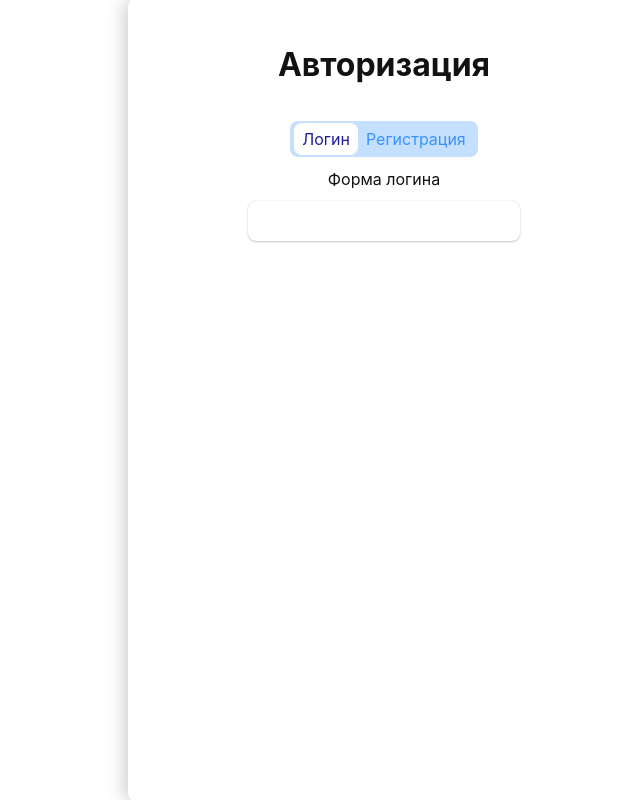
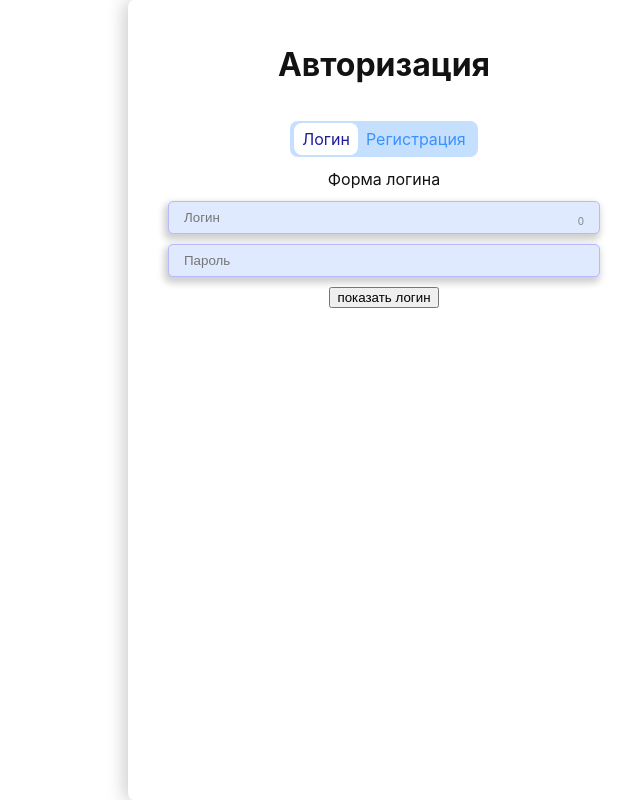
Before and after one commit to SergienkoNikita/logain-registration-react, a React (Vite) app: page /auth in a window 1280 px wide. Shown: the whole page, without its empty margins (640-1280 px from the left). Built offline with nearby package versions, Linux system fonts and the light colour scheme.

Commit message:
add input style & props

```diff
--- a/package.json
+++ b/package.json
@@ -18,7 +18,8 @@
     "react": "^18.2.0",
     "react-dom": "^18.2.0",
     "react-router-dom": "^6.11.2",
-    "sort-by": "^1.2.0"
+    "sort-by": "^1.2.0",
+    "@react-buddy/ide-toolbox": "^2.3.1"
   },
   "devDependencies": {
     "@types/react": "^18.0.28",
--- a/src/features/authentication/login-form/login-form.tsx
+++ b/src/features/authentication/login-form/login-form.tsx
@@ -1,9 +1,49 @@
-import { FC } from 'react';
+import { FC, useState } from 'react';
 import { BaseInput } from '../../../shared/ui';
 
-export const LoginForm: FC = () => (
-  <>
-    <div>Форма логина</div>
-    <BaseInput/>
-  </>
-);
+export const LoginForm: FC = () => {
+  const [loginForm, setLoginForm] = useState<{
+    login: string | number;
+    password: string | number;
+  }>({
+    login: '',
+    password: '',
+  });
+
+  const setLogin = (value: string | number) => {
+    setLoginForm({ ...loginForm, login: value });
+  };
+
+  const setPassword = (value: string | number) => {
+    setLoginForm({ ...loginForm, password: value });
+  };
+
+  const log = () => {
+    // eslint-disable-next-line no-console
+    console.log(loginForm);
+  };
+
+  return (
+    <>
+      <div>Форма логина</div>
+      <BaseInput
+        type='text'
+        showCount
+        placeholder='Логин'
+        value={loginForm.login}
+        onChange={setLogin}
+        clearable
+      />
+
+      <BaseInput
+        type='password'
+        placeholder='Пароль'
+        value={loginForm.login}
+        onChange={setPassword}
+        clearable
+      />
+
+      <button onClick={log}>показать логин</button>
+    </>
+  );
+};
--- a/src/index.css
+++ b/src/index.css
@@ -27,34 +27,6 @@ body {
   line-height: 1.5;
   color: #121212;
 }
-textarea,
-input,
-button {
-  font-size: 1rem;
-  font-family: inherit;
-  border: none;
-  border-radius: 8px;
-  padding: 0.5rem 0.75rem;
-  box-shadow: 0 0 1px hsla(0, 0%, 0%, 0.2), 0 1px 2px hsla(0, 0%, 0%, 0.2);
-  background-color: white;
-  line-height: 1.5;
-  margin: 0;
-}
-button {
-  color: #3992ff;
-  font-weight: 500;
-}
-
-textarea:hover,
-input:hover,
-button:hover {
-  box-shadow: 0 0 1px hsla(0, 0%, 0%, 0.6), 0 1px 2px hsla(0, 0%, 0%, 0.2);
-}
-
-button:active {
-  box-shadow: 0 0 1px hsla(0, 0%, 0%, 0.4);
-  transform: translateY(1px);
-}
 
 #contact h1 {
   display: flex;
@@ -78,10 +50,6 @@ button:active {
 #contact h1 form button[value="true"]:hover,
 #contact h1 form button[value="false"] {
   color: #eeb004;
-}
-
-form[action$="destroy"] button {
-  color: #f44250;
 }
 
 .sr-only {
--- a/src/main.tsx
+++ b/src/main.tsx
@@ -6,7 +6,7 @@ const container = document.getElementById('root');
 const app = createRoot(container ?? document.body);
 
 app.render(
-    <React.StrictMode>
+  <React.StrictMode>
       <App/>
-    </React.StrictMode>,
+  </React.StrictMode>,
 );
--- /dev/null
+++ b/src/shared/ui/base-input/base-input.module.css
@@ -0,0 +1,84 @@
+.baseInput {
+    display: flex;
+    width: 100%;
+    justify-content: center;
+    align-items: center;
+    border-radius: 5px;
+    border: 1px solid #b8b8ff;
+    background-color: #e0eaff;
+    padding: 0 10px;
+    height: 33px;
+    box-shadow: -2px 4px 7px 2px #cfcfcf;
+}
+
+.baseInputWrap {
+    flex-grow: 1;
+    display: flex;
+    align-items: center;
+    height: 100%;
+    position: relative;
+}
+
+.baseInput .baseInputAddonBefore,
+.baseInput .baseInputAddonAfter {
+    height: 100%;
+    display: flex;
+    justify-content: center;
+    align-items: center;
+    font-size: 14px;
+    color: grey;
+    cursor: default;
+    user-select: none;
+}
+
+.baseInputAddonBefore {
+    padding-right: 5px;
+    border-right: 1px solid #b8b8ff;
+}
+
+.baseInputAddonAfter {
+    padding-left: 5px;
+    border-left: 1px solid #b8b8ff;
+}
+
+.baseInput input {
+    border: none;
+    background-color: transparent;
+    height: 100%;
+    flex-grow: 1;
+    padding: 0 5px;
+}
+
+.baseInput input:focus {
+    outline: none;
+}
+
+.baseInputAdditional {
+    position: absolute;
+    right: 5px;
+    height: 100%;
+    display: flex;
+    justify-content: center;
+    align-items: center;
+    gap: 4px;
+}
+
+.baseInputCount {
+    color: gray;
+    right: 15px;
+    font-size: 10px;
+    margin-top: 8px;
+}
+
+.baseInputClearBtn {
+    font-size: 9px;
+    border-radius: 100%;
+    background-color: #c4c4e1;
+    height: 12px;
+    width: 12px;
+    cursor: pointer;
+    text-align: center;
+    vertical-align: middle;
+    line-height: 12px;
+    font-weight: 700;
+}
--- a/src/shared/ui/base-input/base-input.tsx
+++ b/src/shared/ui/base-input/base-input.tsx
@@ -1,23 +1,97 @@
 import {
-  FC, InputHTMLAttributes, ReactElement,
+  FC, FormEvent, useEffect, useMemo, useState,
 } from 'react';
+import { UI_SIZES } from '../ui-sizes.ts';
+import { BaseInputProps } from './types.ts';
+import classes from './base-input.module.css';
 
-interface BaseInputProps extends Omit<InputHTMLAttributes<HTMLInputElement>, 'prefix' | 'value'> {
-  value: string | number | null;
-  prefix?: string | number | ReactElement | null;
-  postfix?: string | number | ReactElement | null;
-  addonBefore?: string | number | ReactElement | null;
-  addonAfter?: string | number | ReactElement | null;
-  clearable?: boolean;
-  enterButton?: boolean | string | ReactElement;
-  loading?: boolean;
-}
+const BaseInput: FC<BaseInputProps> = ({
+  value,
+  onChange,
+  onInput,
+  onBlur,
+  onFocus,
+  addonAfter,
+  addonBefore,
+  defaultValue,
+  clearable,
+  maxLength,
+  showCount,
+  status,
+  size,
+  prefix,
+  postfix,
+  enterButton,
+  loading,
+  ...rest
+}) => {
+  const [localValue, setLocalValue] = useState<string | number>(defaultValue ?? '');
 
-export const BaseInput: FC<BaseInputProps> = (props) => (
-    <input type="text"/>
-);
+  useEffect(() => {
+    if (localValue === value) return;
+
+    onChange(localValue);
+  }, [localValue]);
+
+  const isClearIconVisible = useMemo<boolean>(() => {
+    if (!clearable) return false;
+
+    return Boolean(localValue.toString().length);
+  }, [localValue]);
+  const isCountVisible = useMemo<boolean>(() => (
+    Boolean(maxLength) || Boolean(showCount)
+  ), [maxLength, showCount]);
+
+  const onLocalValueChange = (e: FormEvent<HTMLInputElement>): void => {
+    setLocalValue(e.currentTarget.value);
+  };
+
+  const onLocalValueInput = (e: FormEvent<HTMLInputElement>): void => {
+    if (onInput) onInput(e.currentTarget.value);
+  };
+
+  const onClearClick = () => {
+    if (localValue && localValue.toString().length) setLocalValue('');
+  };
+
+  return (
+    <div className={classes.baseInput}>
+      {addonBefore && <div className={classes.baseInputAddonBefore}>{addonBefore}</div>}
+      {prefix && <div className={classes.baseInputPrefix}>{prefix}</div>}
+      <div className={classes.baseInputWrap}>
+        <input
+          {...rest}
+          value={localValue}
+          onChange={onLocalValueChange}
+          onInput={onLocalValueInput}
+          onFocus={onFocus}
+          onBlur={onBlur}
+        />
+        <div className={classes.baseInputAdditional}>
+          {isClearIconVisible
+            && <div
+                  className={classes.baseInputClearBtn}
+                  onClick={onClearClick}
+              >
+                  <span>x</span>
+              </div>}
+          {isCountVisible && <div className={classes.baseInputCount}>
+            {localValue.toString().length}
+            {Boolean(maxLength) && <>{`/${maxLength}`}</>}
+          </div>}
+        </div>
+      </div>
+      {postfix && <div className={classes.baseInputPostfix}>{postfix}</div>}
+      {addonAfter && <div className={classes.baseInputAddonAfter}>{addonAfter}</div>}
+    </div>
+  );
+};
 
 BaseInput.defaultProps = {
   clearable: false,
   loading: false,
+  showCount: false,
+  size: UI_SIZES.md,
 };
+
+export { BaseInput };
--- /dev/null
+++ b/src/shared/ui/base-input/constants.ts
@@ -0,0 +1 @@
+export type InputStatuses = 'warning' | 'success' | 'error';
--- /dev/null
+++ b/src/shared/ui/base-input/types.ts
@@ -0,0 +1,26 @@
+import { InputHTMLAttributes, ReactNode } from 'react';
+import { UiSize } from '../ui-sizes.ts';
+import { InputStatuses } from './constants.ts';
+
+export interface BaseInputProps extends Omit<
+InputHTMLAttributes<HTMLInputElement>,
+'prefix' | 'value' | 'size' | 'onChange' | 'onInput' | 'onFocus' | 'onBlur'
+> {
+  value: string | number;
+  onChange(value: string | number): void;
+  onInput?(value: string | number): void;
+  onBlur?(): void;
+  onFocus?(): void;
+  addonBefore?: string | number | ReactNode;
+  addonAfter?: string | number | ReactNode;
+  defaultValue?: string;
+  clearable?: boolean;
+  maxLength?: number;
+  showCount?: boolean;
+  status?: InputStatuses;
+  size?: UiSize;
+  prefix?: string | number | ReactNode;
+  postfix?: string | number | ReactNode;
+  enterButton?: boolean | string | ReactNode;
+  loading?: boolean;
+}
--- a/src/shared/ui/index.ts
+++ b/src/shared/ui/index.ts
@@ -1,2 +1,3 @@
 export { BaseSwitchButton } from './base-switch-button';
 export { BaseInput } from './base-input';
+export { UI_SIZES } from './ui-sizes.ts';
--- /dev/null
+++ b/src/shared/ui/ui-sizes.ts
@@ -0,0 +1,25 @@
+const UI_SIZES_LIST = [
+  '4xs',
+  '3xs',
+  '2xs',
+  'xs',
+  'sm',
+  'md',
+  'lg',
+  'xl',
+  '2xl',
+  '3xl',
+  '4xl',
+] as const;
+
+type AllUiSizes = typeof UI_SIZES_LIST[number];
+
+export type UiSize<T extends AllUiSizes = AllUiSizes> = T;
+
+export const UI_SIZES: {
+  [p in AllUiSizes]: p
+} = Object.fromEntries(
+  UI_SIZES_LIST
+    .map((size) => [size, size])
+    .filter((size) => size !== undefined),
+);
```
Also changed, not shown: src/dev/README.md (added), 1 other file (tests, documents, lock files or other folders).
